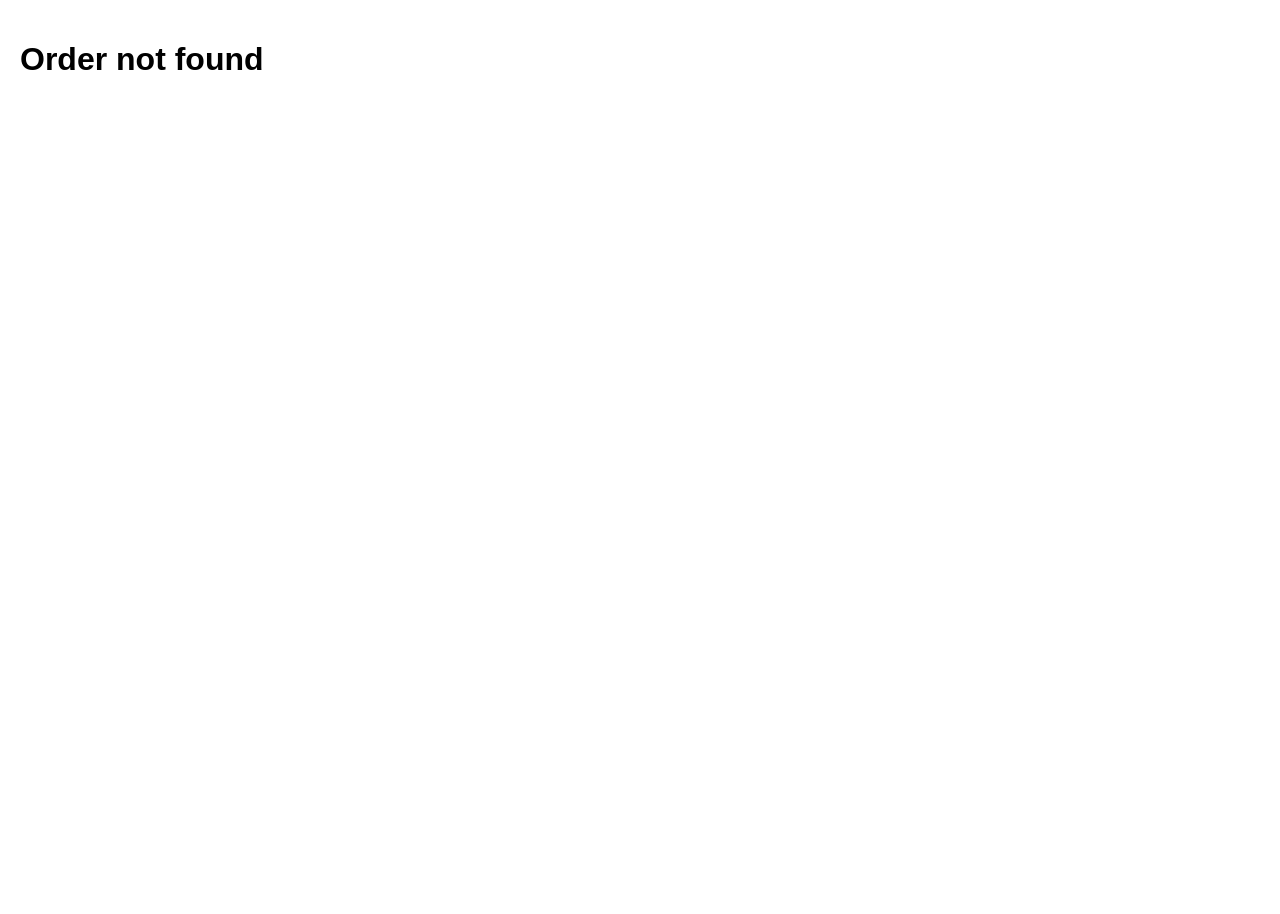
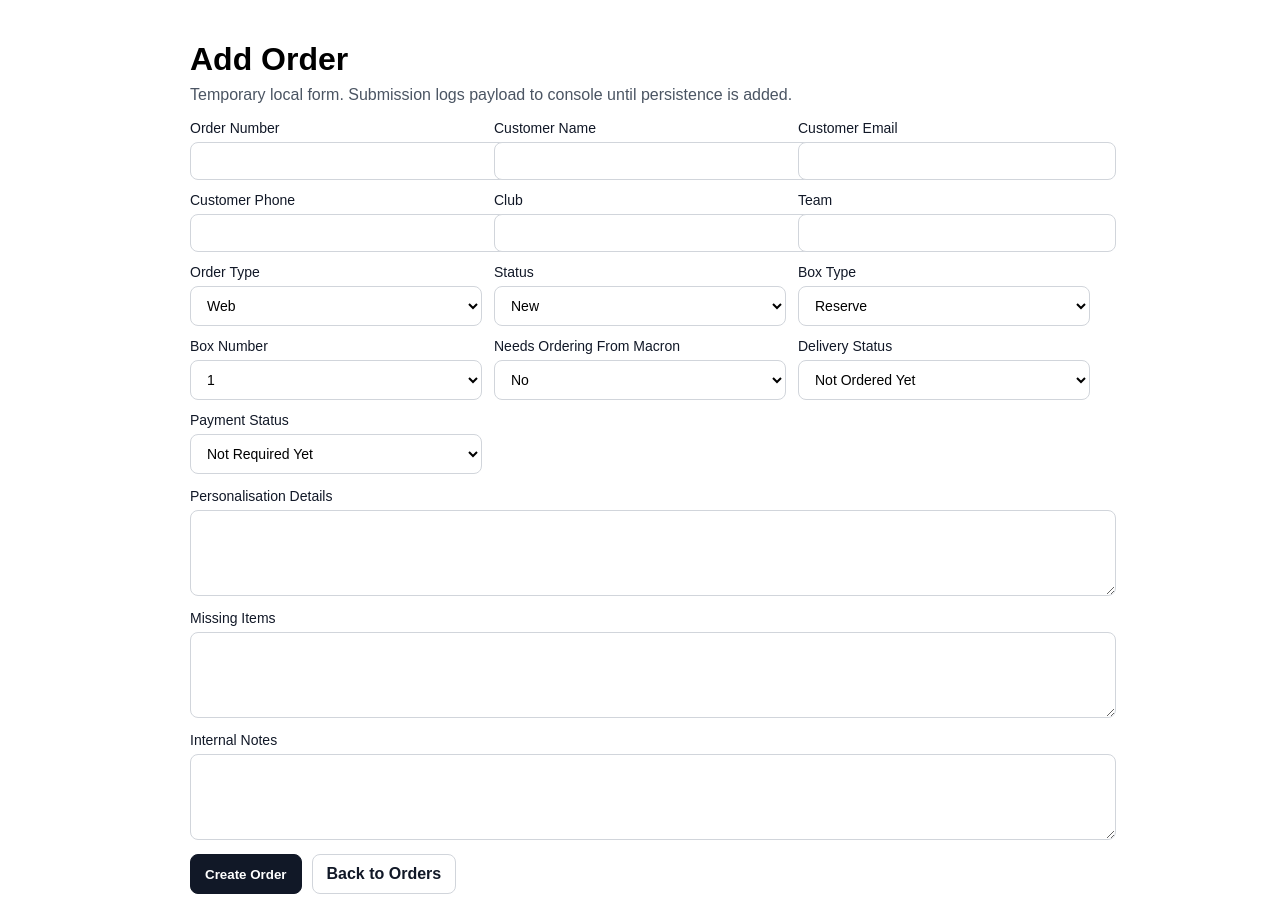
Before and after one commit to Charlie2509/msh-operations-hub, a Next.js app: page /orders/new in a window 1280 px wide. Before the commit this address had no page. Before the commit the page ends 800 px from the top, so only its background shows below. Built offline with nearby package versions, Linux system fonts and the light colour scheme.

Commit message:
Build dashboard and add order creation flow

```diff
--- a/app/data/orders.js
+++ b/app/data/orders.js
@@ -84,7 +84,7 @@ export const orders = [
     club: 'Hastings United',
     team: '',
     orderType: 'Instore',
-    status: 'Ready to Collection',
+    status: 'Ready for Collection',
     boxType: 'Small Order',
     boxNumber: 1,
     personalisationDetails: 'Initials JM',
--- /dev/null
+++ b/app/orders/new/page.js
@@ -0,0 +1,205 @@
+'use client';
+
+import Link from 'next/link';
+import { useMemo, useState } from 'react';
+import {
+  BOX_TYPES,
+  DELIVERY_STATUSES,
+  ORDER_STATUSES,
+  ORDER_TYPES,
+  PAYMENT_STATUSES
+} from '../../data/orders';
+
+const boxTypeOptions = Object.keys(BOX_TYPES);
+
+const initialFormState = {
+  orderNumber: '',
+  customerName: '',
+  customerEmail: '',
+  customerPhone: '',
+  club: '',
+  team: '',
+  orderType: ORDER_TYPES[0],
+  status: ORDER_STATUSES[0],
+  boxType: boxTypeOptions[0],
+  boxNumber: String(BOX_TYPES[boxTypeOptions[0]][0]),
+  personalisationDetails: '',
+  missingItems: '',
+  internalNotes: '',
+  needsOrderingFromMacron: 'No',
+  deliveryStatus: DELIVERY_STATUSES[0],
+  paymentStatus: PAYMENT_STATUSES[0]
+};
+
+const fieldStyle = {
+  width: '100%',
+  border: '1px solid #d1d5db',
+  borderRadius: 8,
+  padding: '10px 12px',
+  fontSize: 14,
+  background: '#fff'
+};
+
+export default function AddOrderPage() {
+  const [formData, setFormData] = useState(initialFormState);
+  const [createdOrder, setCreatedOrder] = useState(null);
+
+  const availableBoxNumbers = useMemo(() => BOX_TYPES[formData.boxType] || [], [formData.boxType]);
+
+  const handleChange = event => {
+    const { name, value } = event.target;
+
+    if (name === 'boxType') {
+      setFormData(prev => ({
+        ...prev,
+        boxType: value,
+        boxNumber: String(BOX_TYPES[value][0])
+      }));
+      return;
+    }
+
+    setFormData(prev => ({ ...prev, [name]: value }));
+  };
+
+  const handleSubmit = event => {
+    event.preventDefault();
+
+    const payload = {
+      id: `temp-${Date.now()}`,
+      ...formData,
+      boxNumber: Number(formData.boxNumber)
+    };
+
+    console.log('Created order payload (temporary, in-memory only):', payload);
+    setCreatedOrder(payload);
+  };
+
+  return (
+    <main style={{ padding: 20, maxWidth: 900, margin: '0 auto' }}>
+      <header style={{ marginBottom: 16 }}>
+        <h1 style={{ marginBottom: 8 }}>Add Order</h1>
+        <p style={{ margin: 0, color: '#4b5563' }}>
+          Temporary local form. Submission logs payload to console until persistence is added.
+        </p>
+      </header>
+
+      <form onSubmit={handleSubmit} style={{ display: 'grid', gap: 14 }}>
+        <div style={{ display: 'grid', gap: 12, gridTemplateColumns: 'repeat(auto-fit, minmax(220px, 1fr))' }}>
+          <FormField label="Order Number" name="orderNumber" value={formData.orderNumber} onChange={handleChange} required />
+          <FormField label="Customer Name" name="customerName" value={formData.customerName} onChange={handleChange} required />
+          <FormField label="Customer Email" name="customerEmail" type="email" value={formData.customerEmail} onChange={handleChange} />
+          <FormField label="Customer Phone" name="customerPhone" value={formData.customerPhone} onChange={handleChange} />
+          <FormField label="Club" name="club" value={formData.club} onChange={handleChange} />
+          <FormField label="Team" name="team" value={formData.team} onChange={handleChange} />
+
+          <SelectField label="Order Type" name="orderType" value={formData.orderType} onChange={handleChange} options={ORDER_TYPES} />
+          <SelectField label="Status" name="status" value={formData.status} onChange={handleChange} options={ORDER_STATUSES} />
+          <SelectField label="Box Type" name="boxType" value={formData.boxType} onChange={handleChange} options={boxTypeOptions} />
+          <SelectField
+            label="Box Number"
+            name="boxNumber"
+            value={formData.boxNumber}
+            onChange={handleChange}
+            options={availableBoxNumbers.map(number => String(number))}
+          />
+
+          <SelectField
+            label="Needs Ordering From Macron"
+            name="needsOrderingFromMacron"
+            value={formData.needsOrderingFromMacron}
+            onChange={handleChange}
+            options={['No', 'Yes']}
+          />
+          <SelectField
+            label="Delivery Status"
+            name="deliveryStatus"
+            value={formData.deliveryStatus}
+            onChange={handleChange}
+            options={DELIVERY_STATUSES}
+          />
+          <SelectField
+            label="Payment Status"
+            name="paymentStatus"
+            value={formData.paymentStatus}
+            onChange={handleChange}
+            options={PAYMENT_STATUSES}
+          />
+        </div>
+
+        <FormField
+          as="textarea"
+          label="Personalisation Details"
+          name="personalisationDetails"
+          value={formData.personalisationDetails}
+          onChange={handleChange}
+        />
+        <FormField as="textarea" label="Missing Items" name="missingItems" value={formData.missingItems} onChange={handleChange} />
+        <FormField as="textarea" label="Internal Notes" name="internalNotes" value={formData.internalNotes} onChange={handleChange} />
+
+        <div style={{ display: 'flex', gap: 10, flexWrap: 'wrap' }}>
+          <button
+            type="submit"
+            style={{
+              padding: '10px 14px',
+              borderRadius: 8,
+              border: '1px solid #111827',
+              background: '#111827',
+              color: '#fff',
+              fontWeight: 600,
+              cursor: 'pointer'
+            }}
+          >
+            Create Order
+          </button>
+          <Link
+            href="/orders"
+            style={{
+              padding: '10px 14px',
+              borderRadius: 8,
+              border: '1px solid #d1d5db',
+              textDecoration: 'none',
+              color: '#111827',
+              fontWeight: 600
+            }}
+          >
+            Back to Orders
+          </Link>
+        </div>
+      </form>
+
+      {createdOrder && (
+        <section style={{ marginTop: 20, border: '1px solid #86efac', borderRadius: 8, padding: 14, background: '#f0fdf4' }}>
+          <h2 style={{ marginTop: 0, marginBottom: 8, fontSize: 18 }}>Order saved (temporary)</h2>
+          <p style={{ marginTop: 0 }}>Created payload logged to console for handoff to future persistence layer.</p>
+          <pre style={{ margin: 0, overflowX: 'auto', fontSize: 12 }}>{JSON.stringify(createdOrder, null, 2)}</pre>
+        </section>
+      )}
+    </main>
+  );
+}
+
+function FormField({ label, name, as, ...props }) {
+  const Component = as === 'textarea' ? 'textarea' : 'input';
+
+  return (
+    <label style={{ display: 'grid', gap: 6, fontSize: 14, color: '#111827' }}>
+      <span>{label}</span>
+      <Component name={name} style={fieldStyle} rows={as === 'textarea' ? 4 : undefined} {...props} />
+    </label>
+  );
+}
+
+function SelectField({ label, name, value, onChange, options }) {
+  return (
+    <label style={{ display: 'grid', gap: 6, fontSize: 14, color: '#111827' }}>
+      <span>{label}</span>
+      <select name={name} value={value} onChange={onChange} style={fieldStyle}>
+        {options.map(option => (
+          <option key={option} value={option}>
+            {option}
+          </option>
+        ))}
+      </select>
+    </label>
+  );
+}
```
Also changed, not shown: app/orders/page.js (+48 -16 lines), app/page.js (+69 -3 lines).
